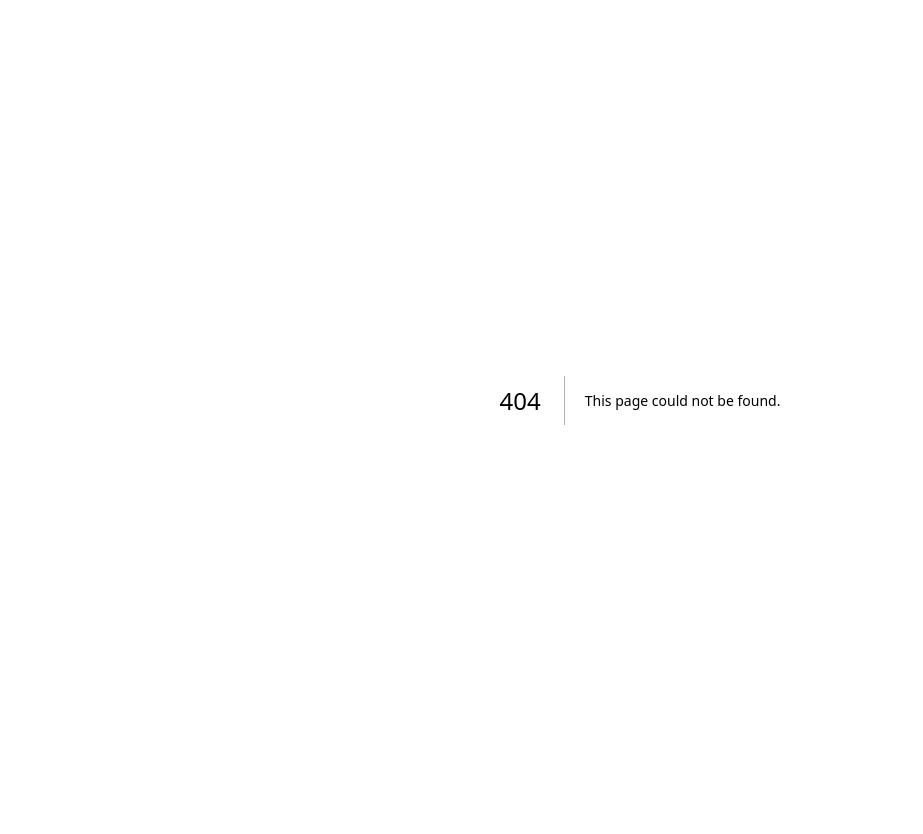
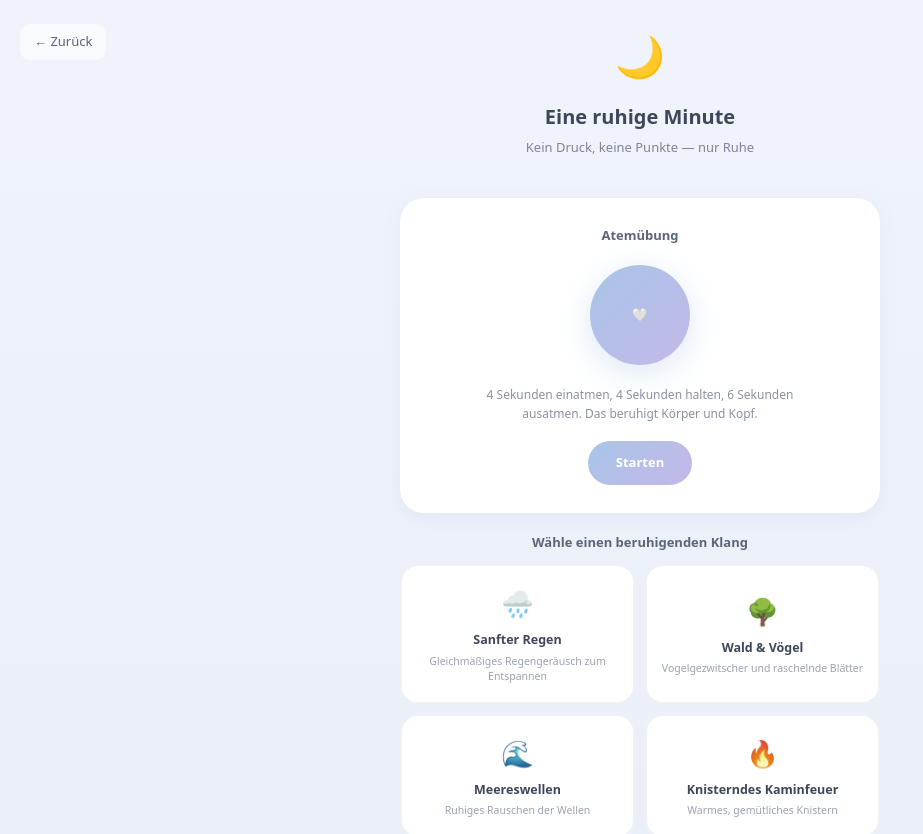
Before and after one commit to NICA-PHIL/lernapp-ki, a Next.js app: page /entspannung in a window 1280 px wide. Before the commit this address had no page. Shown: the top 834 px of the page, without its empty margins (0-923 px from the left). Before the commit the page ends 800 px from the top, so only its background shows below. Built offline with nearby package versions, Linux system fonts and the light colour scheme.

Commit message:
Add: Entspannung - beruhigende Klaenge und Atemuebung fuer Kinder

```diff
--- /dev/null
+++ b/src/app/entspannung/page.tsx
@@ -0,0 +1,166 @@
+'use client'
+import { useState, useEffect } from 'react'
+import { useRouter } from 'next/navigation'
+
+interface Klang {
+  id: string
+  icon: string
+  titel: string
+  beschreibung: string
+  farbe: string
+  bg: string
+}
+
+const KLAENGE: Klang[] = [
+  { id: 'regen', icon: '🌧️', titel: 'Sanfter Regen', beschreibung: 'Gleichmäßiges Regengeräusch zum Entspannen', farbe: '#5B8FD1', bg: '#EAF2FB' },
+  { id: 'wald', icon: '🌳', titel: 'Wald & Vögel', beschreibung: 'Vogelgezwitscher und raschelnde Blätter', farbe: '#6FA678', bg: '#EEF7EF' },
+  { id: 'meer', icon: '🌊', titel: 'Meereswellen', beschreibung: 'Ruhiges Rauschen der Wellen', farbe: '#4A9FB5', bg: '#E8F5F7' },
+  { id: 'kamin', icon: '🔥', titel: 'Knisterndes Kaminfeuer', beschreibung: 'Warmes, gemütliches Knistern', farbe: '#C88A5B', bg: '#FAF0E8' },
+  { id: 'klavier', icon: '🎹', titel: 'Sanftes Klavier', beschreibung: 'Ruhige, langsame Klaviermusik ohne Text', farbe: '#9B8AC4', bg: '#F3F0FA' },
+  { id: 'stille', icon: '🤍', titel: 'Einfach Stille', beschreibung: 'Manchmal ist gar kein Geräusch das Beste', farbe: '#8B92A0', bg: '#F2F3F5' },
+]
+
+const ATEMUEBUNG_SCHRITTE = [
+  { text: 'Einatmen', dauer: 4 },
+  { text: 'Halten', dauer: 4 },
+  { text: 'Ausatmen', dauer: 6 },
+]
+
+export default function Entspannung() {
+  const router = useRouter()
+  const [childName, setChildName] = useState('')
+  const [ausgewaehlterKlang, setAusgewaehlterKlang] = useState<string | null>(null)
+  const [atemModus, setAtemModus] = useState(false)
+  const [atemSchritt, setAtemSchritt] = useState(0)
+  const [atemSkalierung, setAtemSkalierung] = useState(1)
+
+  useEffect(() => {
+    setChildName(localStorage.getItem('np_child_name') || '')
+  }, [])
+
+  useEffect(() => {
+    if (!atemModus) return
+    const schritt = ATEMUEBUNG_SCHRITTE[atemSchritt]
+    setAtemSkalierung(schritt.text === 'Einatmen' ? 1.4 : schritt.text === 'Ausatmen' ? 0.8 : atemSkalierung)
+    const timer = setTimeout(() => {
+      setAtemSchritt((prev) => (prev + 1) % ATEMUEBUNG_SCHRITTE.length)
+    }, schritt.dauer * 1000)
+    return () => clearTimeout(timer)
+  }, [atemModus, atemSchritt])
+
+  return (
+    <div style={{
+      minHeight: '100vh',
+      background: 'linear-gradient(180deg, #F0F4FA 0%, #E8EEF7 100%)',
+      fontFamily: 'system-ui, sans-serif',
+      paddingBottom: '60px',
+      transition: 'background 1.2s ease'
+    }}>
+
+      {/* Ruhiger Header — kein knalliger Farbverlauf, kein Punkte-System sichtbar */}
+      <div style={{ padding: '32px 24px 40px', textAlign: 'center' }}>
+        <button onClick={() => router.push('/dashboard')}
+          style={{ position: 'absolute', left: '20px', top: '24px', background: 'rgba(255,255,255,0.6)', border: 'none', borderRadius: '10px', padding: '8px 14px', color: '#5B6577', fontSize: '13px', cursor: 'pointer' }}>
+          ← Zurück
+        </button>
+        <div style={{ fontSize: '40px', marginBottom: '10px', animation: 'sanftSchweben 4s ease-in-out infinite' }}>🌙</div>
+        <h1 style={{ fontSize: '20px', fontWeight: '700', color: '#3D4759', margin: '0 0 6px' }}>
+          {childName ? `Eine ruhige Minute, ${childName}` : 'Eine ruhige Minute'}
+        </h1>
+        <p style={{ color: '#7D8598', fontSize: '13px', margin: 0 }}>Kein Druck, keine Punkte — nur Ruhe</p>
+      </div>
+
+      <div style={{ maxWidth: '520px', margin: '0 auto', padding: '0 20px' }}>
+
+        {/* Atemübung */}
+        <div style={{ background: 'white', borderRadius: '24px', padding: '28px 20px', marginBottom: '20px', textAlign: 'center', boxShadow: '0 4px 20px rgba(91,143,209,0.08)' }}>
+          <div style={{ fontSize: '13px', fontWeight: '700', color: '#5B6577', marginBottom: '20px' }}>Atemübung</div>
+
+          <div style={{ display: 'flex', justifyContent: 'center', marginBottom: '20px' }}>
+            <div style={{
+              width: '100px', height: '100px', borderRadius: '50%',
+              background: 'linear-gradient(135deg, #A8C5E8, #C4B8E8)',
+              display: 'flex', alignItems: 'center', justifyContent: 'center',
+              transform: atemModus ? `scale(${atemSkalierung})` : 'scale(1)',
+              transition: 'transform 3.5s ease-in-out',
+              boxShadow: '0 8px 32px rgba(168,197,232,0.4)'
+            }}>
+              <span style={{ color: 'white', fontSize: '13px', fontWeight: '700' }}>
+                {atemModus ? ATEMUEBUNG_SCHRITTE[atemSchritt].text : '🤍'}
+              </span>
+            </div>
+          </div>
+
+          <p style={{ fontSize: '12px', color: '#8B92A0', marginBottom: '18px', lineHeight: '1.6', maxWidth: '320px', margin: '0 auto 18px' }}>
+            {atemModus
+              ? 'Folge einfach dem Kreis — einatmen, halten, ausatmen.'
+              : '4 Sekunden einatmen, 4 Sekunden halten, 6 Sekunden ausatmen. Das beruhigt Körper und Kopf.'}
+          </p>
+
+          <button onClick={() => { setAtemModus(!atemModus); setAtemSchritt(0) }}
+            style={{
+              padding: '12px 28px', borderRadius: '100px', border: 'none',
+              background: atemModus ? '#E8ECF4' : 'linear-gradient(135deg, #A8C5E8, #C4B8E8)',
+              color: atemModus ? '#5B6577' : 'white', fontSize: '13px', fontWeight: '700', cursor: 'pointer',
+              transition: 'all 0.3s ease'
+            }}>
+            {atemModus ? 'Beenden' : 'Starten'}
+          </button>
+        </div>
+
+        {/* Klänge */}
+        <div style={{ marginBottom: '12px', fontSize: '13px', fontWeight: '700', color: '#5B6577', textAlign: 'center' }}>
+          Wähle einen beruhigenden Klang
+        </div>
+        <div style={{ display: 'grid', gridTemplateColumns: '1fr 1fr', gap: '10px', marginBottom: '24px' }}>
+          {KLAENGE.map(k => {
+            const aktiv = ausgewaehlterKlang === k.id
+            return (
+              <button key={k.id} onClick={() => setAusgewaehlterKlang(aktiv ? null : k.id)}
+                style={{
+                  background: aktiv ? k.bg : 'white',
+                  border: `2px solid ${aktiv ? k.farbe : '#EEF1F6'}`,
+                  borderRadius: '18px', padding: '18px 14px', cursor: 'pointer', textAlign: 'center',
+                  transition: 'all 0.3s ease',
+                  transform: aktiv ? 'scale(1.02)' : 'scale(1)'
+                }}>
+                <div style={{ fontSize: '26px', marginBottom: '8px', filter: aktiv ? 'none' : 'grayscale(20%)' }}>{k.icon}</div>
+                <div style={{ fontSize: '12.5px', fontWeight: '700', color: aktiv ? k.farbe : '#3D4759', marginBottom: '4px' }}>{k.titel}</div>
+                <div style={{ fontSize: '10.5px', color: '#9BA3B0', lineHeight: '1.4' }}>{k.beschreibung}</div>
+                {aktiv && (
+                  <div style={{ marginTop: '10px', display: 'flex', justifyContent: 'center', gap: '3px' }}>
+                    {[0, 1, 2].map(i => (
+                      <div key={i} style={{
+                        width: '3px', height: '12px', borderRadius: '100px', background: k.farbe,
+                        animation: `wellenBalken 1.2s ease-in-out infinite`,
+                        animationDelay: `${i * 0.15}s`
+                      }} />
+                    ))}
+                  </div>
+                )}
+              </button>
+            )
+          })}
+        </div>
+
+        {/* Sanfter Hinweistext */}
+        <div style={{ background: 'rgba(255,255,255,0.7)', borderRadius: '18px', padding: '16px 20px', textAlign: 'center' }}>
+          <p style={{ fontSize: '11.5px', color: '#8B92A0', margin: 0, lineHeight: '1.7' }}>
+            Manchmal braucht der Kopf einfach eine Pause — vor dem Lernen, danach, oder wenn es zu viel wird. Das ist völlig in Ordnung. 🤍
+          </p>
+        </div>
+      </div>
+
+      <style>{`
+        @keyframes sanftSchweben {
+          0%, 100% { transform: translateY(0); }
+          50% { transform: translateY(-6px); }
+        }
+        @keyframes wellenBalken {
+          0%, 100% { height: 6px; opacity: 0.5; }
+          50% { height: 14px; opacity: 1; }
+        }
+      `}</style>
+    </div>
+  )
+}
```
